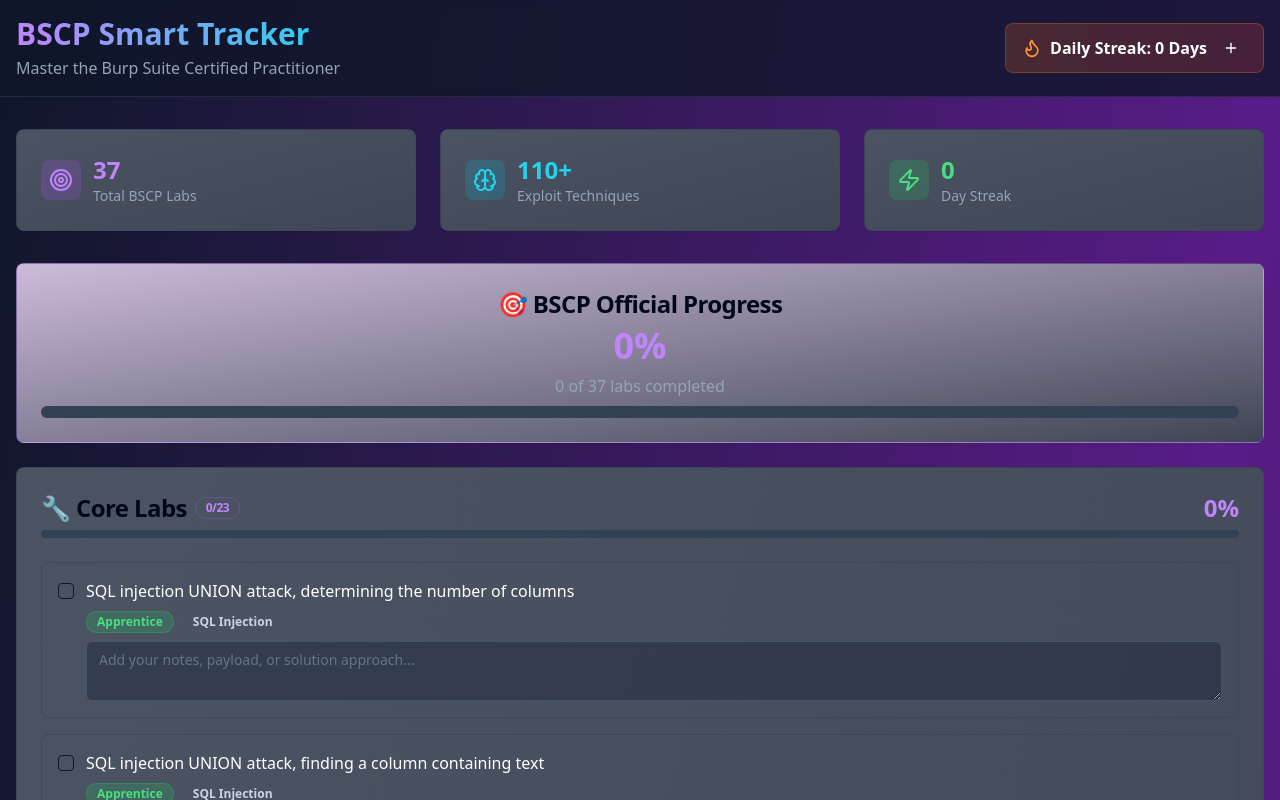
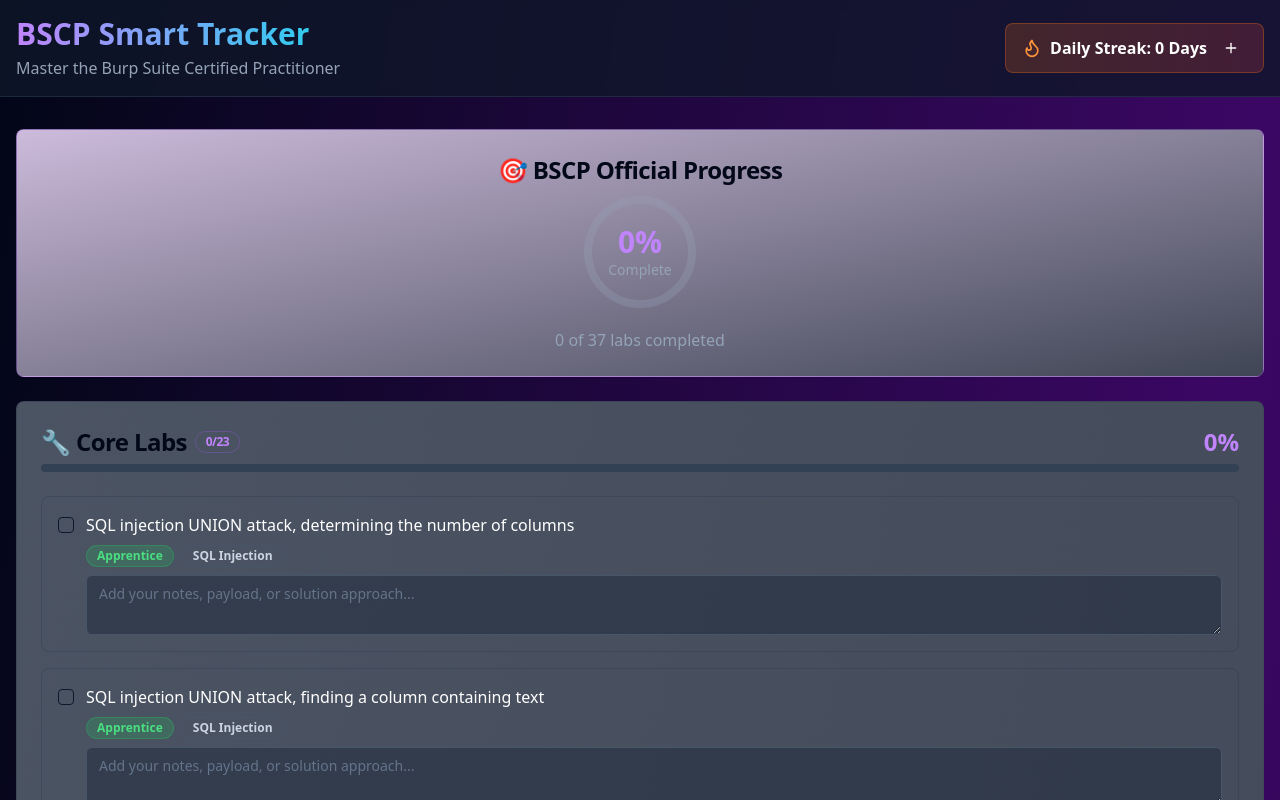
Before and after one commit to kabir0104k/bscp-hack-tracker-pro, a React (Vite) app: page / in a window 1280 px wide. Shown: the top 800 px of the page. Built offline with nearby package versions, Linux system fonts and the light colour scheme.

Commit message:
Refactor: Improve UI and Streak Functionality
- Changed the background color to dark purple.
- Removed the quick stats overview.
- Modified the BSCP official progress bar to a circle.
- Implemented a 24-hour limit on the daily streak increment.

```diff
--- a/src/components/BSCPTracker.tsx
+++ b/src/components/BSCPTracker.tsx
@@ -1,4 +1,3 @@
-
 import { useState, useEffect } from 'react';
 import { Card, CardContent, CardHeader, CardTitle } from '@/components/ui/card';
 import { Progress } from '@/components/ui/progress';
@@ -106,6 +105,50 @@ const BSCPTracker = () => {
   const totalLabs = Object.values(labs).flat().length;
   const overallProgress = Math.round((totalCompleted / totalLabs) * 100);
 
+  const CircularProgress = ({ value, size = 120 }: { value: number; size?: number }) => {
+    const radius = size / 2 - 8;
+    const circumference = 2 * Math.PI * radius;
+    const strokeDasharray = circumference;
+    const strokeDashoffset = circumference - (value / 100) * circumference;
+
+    return (
+      <div className="relative flex items-center justify-center">
+        <svg width={size} height={size} className="transform -rotate-90">
+          <circle
+            cx={size / 2}
+            cy={size / 2}
+            r={radius}
+            stroke="rgba(148, 163, 184, 0.3)"
+            strokeWidth="8"
+            fill="none"
+          />
+          <circle
+            cx={size / 2}
+            cy={size / 2}
+            r={radius}
+            stroke="url(#gradient)"
+            strokeWidth="8"
+            fill="none"
+            strokeDasharray={strokeDasharray}
+            strokeDashoffset={strokeDashoffset}
+            strokeLinecap="round"
+            className="transition-all duration-500 ease-in-out"
+          />
+          <defs>
+            <linearGradient id="gradient" x1="0%" y1="0%" x2="100%" y2="0%">
+              <stop offset="0%" stopColor="#a855f7" />
+              <stop offset="100%" stopColor="#06b6d4" />
+            </linearGradient>
+          </defs>
+        </svg>
+        <div className="absolute flex flex-col items-center">
+          <span className="text-3xl font-bold text-purple-400">{value}%</span>
+          <span className="text-sm text-slate-400">Complete</span>
+        </div>
+      </div>
+    );
+  };
+
   const renderSection = (title: string, sectionLabs: Lab[], sectionKey: keyof typeof labs, locked = false) => {
     const stats = getCompletionStats(sectionLabs);
 
@@ -175,10 +218,9 @@ const BSCPTracker = () => {
       <Card className="bg-gradient-to-br from-purple-900/30 to-slate-900/80 border-purple-500/30 backdrop-blur-sm">
         <CardHeader>
           <CardTitle className="text-2xl text-center">🎯 BSCP Official Progress</CardTitle>
-          <div className="text-center space-y-2">
-            <div className="text-4xl font-bold text-purple-400">{overallProgress}%</div>
-            <div className="text-slate-400">{totalCompleted} of {totalLabs} labs completed</div>
-            <Progress value={overallProgress} className="h-3 bg-slate-700" />
+          <div className="flex flex-col items-center space-y-4">
+            <CircularProgress value={overallProgress} />
+            <div className="text-slate-400 text-center">{totalCompleted} of {totalLabs} labs completed</div>
           </div>
         </CardHeader>
       </Card>
--- a/src/pages/Index.tsx
+++ b/src/pages/Index.tsx
@@ -12,19 +12,37 @@ import ExploitTracker from '@/components/ExploitTracker';
 
 const Index = () => {
   const [dailyStreak, setDailyStreak] = useState(0);
+  const [lastStreakDate, setLastStreakDate] = useState<string>('');
   const { toast } = useToast();
 
   useEffect(() => {
     const savedStreak = localStorage.getItem('bscp-daily-streak');
+    const savedDate = localStorage.getItem('bscp-last-streak-date');
     if (savedStreak) {
       setDailyStreak(parseInt(savedStreak));
+    }
+    if (savedDate) {
+      setLastStreakDate(savedDate);
     }
   }, []);
 
   const incrementStreak = () => {
+    const today = new Date().toDateString();
+
+    if (lastStreakDate === today) {
+      toast({
+        title: "⏰ Already Updated Today!",
+        description: "You can only update your streak once per day. Come back tomorrow!",
+        variant: "destructive",
+      });
+      return;
+    }
+
     const newStreak = dailyStreak + 1;
     setDailyStreak(newStreak);
+    setLastStreakDate(today);
     localStorage.setItem('bscp-daily-streak', newStreak.toString());
+    localStorage.setItem('bscp-last-streak-date', today);
     toast({
       title: "🔥 Streak Updated!",
       description: `You're on a ${newStreak} day hacking streak! Keep it up!`,
@@ -32,7 +50,7 @@ const Index = () => {
   };
 
   return (
-    <div className="min-h-screen bg-gradient-to-br from-slate-900 via-purple-900 to-slate-900 text-white">
+    <div className="min-h-screen bg-gradient-to-br from-slate-950 via-purple-950 to-slate-950 text-white">
       {/* Header */}
       <div className="border-b border-slate-700/50 backdrop-blur-sm bg-slate-900/80 sticky top-0 z-50">
         <div className="container mx-auto px-4 py-4">
@@ -63,51 +81,6 @@ const Index = () => {
       </div>
 
       <div className="container mx-auto px-4 py-8 space-y-8">
-        {/* Quick Stats Overview */}
-        <div className="grid grid-cols-1 md:grid-cols-3 gap-6">
-          <Card className="bg-gradient-to-br from-slate-800/80 to-slate-900/80 border-slate-700/50 backdrop-blur-sm">
-            <CardContent className="p-6">
-              <div className="flex items-center gap-3">
-                <div className="p-2 bg-purple-500/20 rounded-lg">
-                  <Target className="w-6 h-6 text-purple-400" />
-                </div>
-                <div>
-                  <p className="text-2xl font-bold text-purple-400">37</p>
-                  <p className="text-slate-400 text-sm">Total BSCP Labs</p>
-                </div>
-              </div>
-            </CardContent>
-          </Card>
-
-          <Card className="bg-gradient-to-br from-slate-800/80 to-slate-900/80 border-slate-700/50 backdrop-blur-sm">
-            <CardContent className="p-6">
-              <div className="flex items-center gap-3">
-                <div className="p-2 bg-cyan-500/20 rounded-lg">
-                  <Brain className="w-6 h-6 text-cyan-400" />
-                </div>
-                <div>
-                  <p className="text-2xl font-bold text-cyan-400">110+</p>
-                  <p className="text-slate-400 text-sm">Exploit Techniques</p>
-                </div>
-              </div>
-            </CardContent>
-          </Card>
-
-          <Card className="bg-gradient-to-br from-slate-800/80 to-slate-900/80 border-slate-700/50 backdrop-blur-sm">
-            <CardContent className="p-6">
-              <div className="flex items-center gap-3">
-                <div className="p-2 bg-green-500/20 rounded-lg">
-                  <Zap className="w-6 h-6 text-green-400" />
-                </div>
-                <div>
-                  <p className="text-2xl font-bold text-green-400">{dailyStreak}</p>
-                  <p className="text-slate-400 text-sm">Day Streak</p>
-                </div>
-              </div>
-            </CardContent>
-          </Card>
-        </div>
-
         {/* BSCP Official Progress */}
         <BSCPTracker />
 
```
